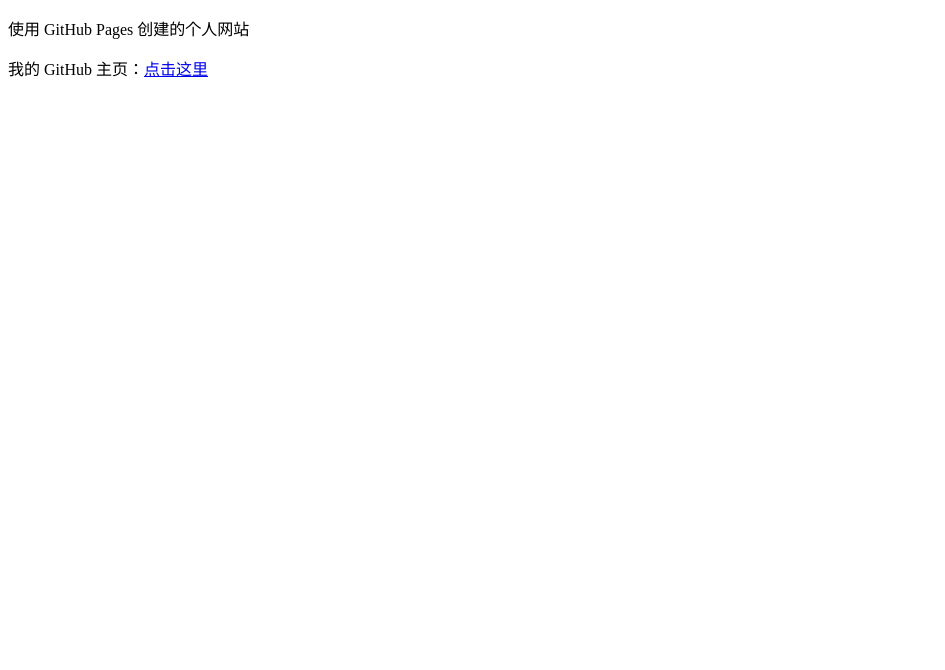
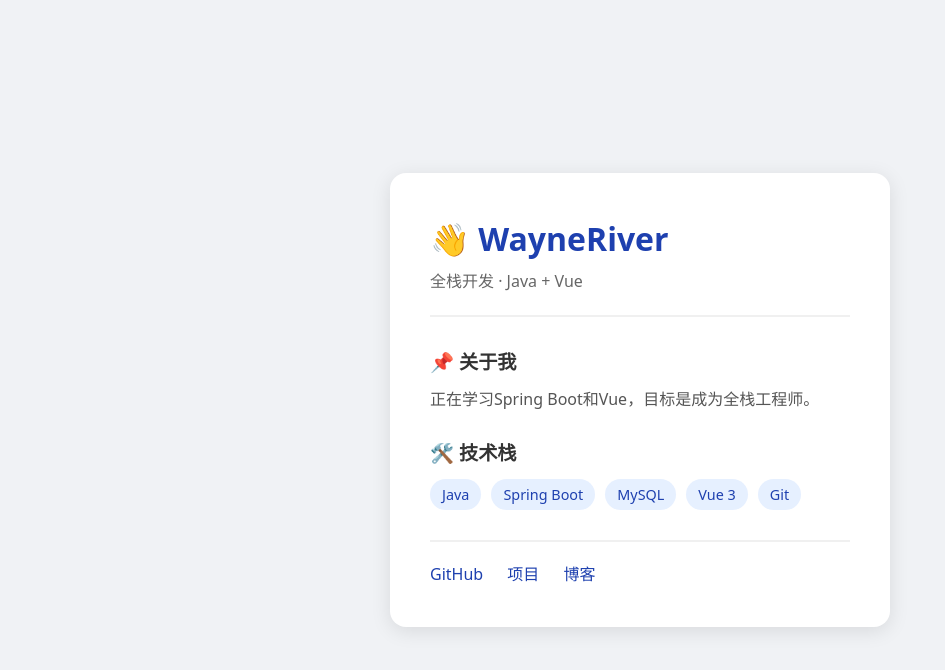
Before and after one commit to WayneRiver/wayneriver.github.io, a plain HTML site: page index.html in a window 1280 px wide. Shown: the whole page, without its empty margins (0-945 px from the left). Drawn offline with Linux system fonts and the light colour scheme.

Commit message:
添加个人主页

```diff
--- a/index.html
+++ b/index.html
@@ -1,10 +1,36 @@
 <!DOCTYPE html>
-<html>
+<html lang="zh-CN">
 <head>
-    <title>我的个人空间</title>
+    <meta charset="UTF-8">
+    <title>WayneRiver</title>
+    <link rel="stylesheet" href="style.css">
 </head>
 <body>
-    <p>使用 GitHub Pages 创建的个人网站</p>
-    <p>我的 GitHub 主页：<a href="https://github.com/WayneRiver">点击这里</a></p>
+    <div class="card">
+        <h1>👋 WayneRiver</h1>
+        <p class="subtitle">全栈开发 · Java + Vue</p>
+
+        <div class="section">
+            <h2>📌 关于我</h2>
+            <p>正在学习Spring Boot和Vue，目标是成为全栈工程师。</p>
+        </div>
+
+        <div class="section">
+            <h2>🛠️ 技术栈</h2>
+            <div class="skills">
+                <span class="skill">Java</span>
+                <span class="skill">Spring Boot</span>
+                <span class="skill">MySQL</span>
+                <span class="skill">Vue 3</span>
+                <span class="skill">Git</span>
+            </div>
+        </div>
+
+        <div class="links">
+            <a href="https://github.com/WayneRiver">GitHub</a>
+            <a href="#">项目</a>
+            <a href="#">博客</a>
+        </div>
+    </div>
 </body>
 </html>
--- /dev/null
+++ b/style.css
@@ -0,0 +1,89 @@
+/* 全局样式 */
+* {
+    margin: 0;
+    padding: 0;
+    box-sizing: border-box;
+}
+
+body {
+    font-family: system-ui, -apple-system, sans-serif;
+    background: #f0f2f5;
+    min-height: 100vh;
+    display: flex;
+    justify-content: center;
+    align-items: center;
+    line-height: 1.6;
+}
+
+/* 卡片容器 */
+.card {
+    max-width: 500px;
+    width: 90%;
+    background: white;
+    padding: 40px;
+    border-radius: 16px;
+    box-shadow: 0 4px 20px rgba(0,0,0,0.1);
+}
+
+/* 标题 */
+h1 {
+    color: #1e40af;
+    font-size: 2em;
+    margin-bottom: 5px;
+}
+
+.subtitle {
+    color: #666;
+    margin-bottom: 30px;
+    padding-bottom: 20px;
+    border-bottom: 2px solid #f0f0f0;
+}
+
+/* 区块 */
+.section {
+    margin: 25px 0;
+}
+
+.section h2 {
+    color: #333;
+    font-size: 1.2em;
+    margin-bottom: 10px;
+}
+
+.section p {
+    color: #555;
+}
+
+/* 技能标签 */
+.skills {
+    display: flex;
+    flex-wrap: wrap;
+    gap: 10px;
+    margin-top: 10px;
+}
+
+.skill {
+    background: #e6f0ff;
+    color: #1e40af;
+    padding: 4px 12px;
+    border-radius: 20px;
+    font-size: 0.9em;
+}
+
+/* 链接 */
+.links {
+    margin-top: 30px;
+    padding-top: 20px;
+    border-top: 2px solid #f0f0f0;
+}
+
+.links a {
+    color: #1e40af;
+    text-decoration: none;
+    margin-right: 20px;
+    font-weight: 500;
+}
+
+.links a:hover {
+    text-decoration: underline;
+}
```
